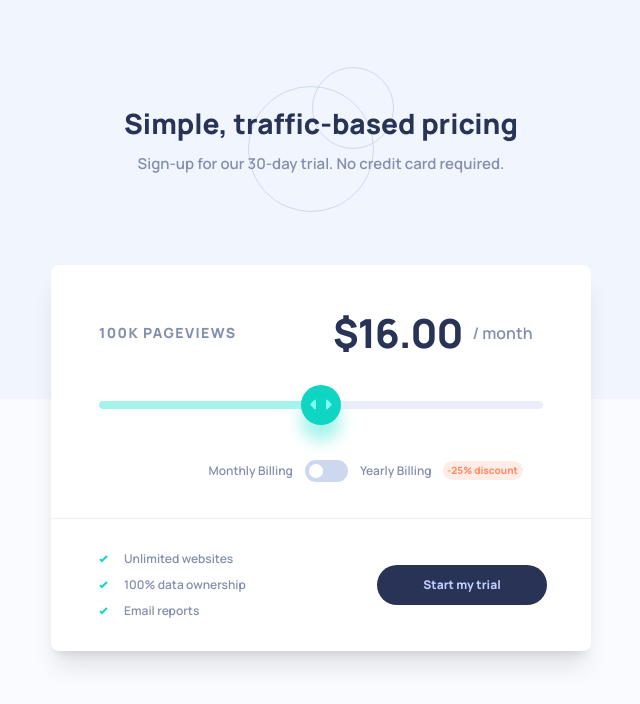
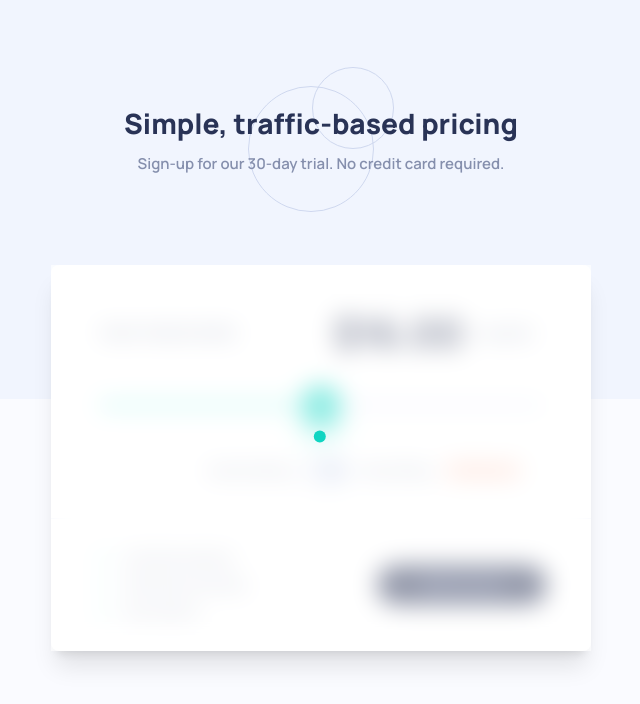
Before and after one commit to GrzywN/interactive-pricing-component-main, a React (Vite) app: page / in a window 1280 px wide. Both pictures are taken after a click on the button "Start my trial". Shown: the top 704 px of the page, without its empty margins (319-959 px from the left). Built offline with nearby package versions, Linux system fonts and the light colour scheme.

Commit message:
add framer-motion animations and loader

```diff
--- a/package.json
+++ b/package.json
@@ -14,6 +14,7 @@
     "eslint-config-prettier": "^8.5.0",
     "eslint-plugin-prettier": "^4.2.1",
     "eslint-plugin-tailwindcss": "^3.6.0",
+    "framer-motion": "^6.5.1",
     "prettier": "^2.7.1",
     "prop-types": "^15.8.1",
     "react": "^18.0.0",
--- a/src/components/Header.jsx
+++ b/src/components/Header.jsx
@@ -1,14 +1,26 @@
+import { motion } from "framer-motion";
+import { createOpacityVariants } from "../utils/animationVariants";
+
 function Header() {
+  const animationVariants = createOpacityVariants(3);
+
   return (
-    <header className="mt-[5.5625rem] mb-16 w-full text-center md:mb-[5.6875rem] md:mt-[6.5rem]">
-      <h1 className="mb-2 text-DarkDesaturatedBlue md:mb-3">
+    <motion.header
+      initial="initial"
+      animate="animate"
+      className="mt-[5.5625rem] mb-16 w-full text-center md:mb-[5.6875rem] md:mt-[6.5rem]"
+    >
+      <motion.h1
+        className="mb-2 text-DarkDesaturatedBlue md:mb-3"
+        variants={animationVariants[0]}
+      >
         Simple, traffic-based pricing
-      </h1>
-      <p className="text-GrayishBlue">
+      </motion.h1>
+      <motion.p className="text-GrayishBlue" variants={animationVariants[1]}>
         Sign-up for our 30-day trial.
         <br /> No credit card required.
-      </p>
-    </header>
+      </motion.p>
+    </motion.header>
   );
 }
 
--- /dev/null
+++ b/src/components/Loader.jsx
@@ -0,0 +1,45 @@
+import { motion } from "framer-motion";
+import PropTypes from "prop-types";
+
+const loaderVariants = {
+  animate: {
+    x: [-20, 20],
+    y: [0, -30],
+    transition: {
+      x: {
+        repeatType: "reverse",
+        repeat: Infinity,
+        duration: 0.5,
+      },
+      y: {
+        repeatType: "reverse",
+        repeat: Infinity,
+        duration: 0.25,
+        ease: "easeInOut",
+      },
+    },
+  },
+};
+
+function Loader({ onClick }) {
+  return (
+    <motion.button
+      type="button"
+      onClick={onClick}
+      className="absolute top-0 h-full w-full cursor-default bg-[rgba(255,255,255,0.5)] backdrop-blur-md"
+      exit={{ opacity: 0 }}
+    >
+      <motion.div
+        className="absolute top-1/2 left-1/2 h-3 w-3 -translate-x-1/2 -translate-y-1/2 rounded-full bg-StrongCyan"
+        animate="animate"
+        variants={loaderVariants}
+      />
+    </motion.button>
+  );
+}
+
+Loader.propTypes = {
+  onClick: PropTypes.func.isRequired,
+};
+
+export default Loader;
--- a/src/components/Pricing/Button.jsx
+++ b/src/components/Pricing/Button.jsx
@@ -1,9 +1,10 @@
 import PropTypes from "prop-types";
 
-function Button({ children }) {
+function Button({ children, onClick }) {
   return (
     <button
       type="button"
+      onClick={onClick}
       className="h-10 w-full max-w-[10.625rem] rounded-full bg-DarkDesaturatedBlue text-PaleBlue transition-colors duration-200 hover:text-White"
     >
       {children}
@@ -13,6 +14,7 @@ function Button({ children }) {
 
 Button.propTypes = {
   children: PropTypes.node.isRequired,
+  onClick: PropTypes.func.isRequired,
 };
 
 export default Button;
--- a/src/components/Pricing/Card.jsx
+++ b/src/components/Pricing/Card.jsx
@@ -1,4 +1,5 @@
 import { useState } from "react";
+import { AnimatePresence, motion } from "framer-motion";
 import Button from "./Button";
 import CheckIcon from "./CheckIcon";
 import Divider from "./Divider";
@@ -7,8 +8,16 @@ import Slider from "./Slider";
 import PricePerMonth from "./PricePerMonth";
 import Billing from "./Billing";
 import PricingText from "./PricingText";
+import Loader from "../Loader";
+import { createOpacityVariants } from "../../utils/animationVariants";
 
 function Card() {
+  const [isLoading, setIsLoading] = useState(false);
+
+  const toggleLoading = () => {
+    setIsLoading((prevIsLoading) => !prevIsLoading);
+  };
+
   const [pricing, setPricing] = useState({
     value: 50,
     isYearly: false,
@@ -90,46 +99,78 @@ function Card() {
     setIsYearly(event.target.checked);
   };
 
+  const animationVariants = createOpacityVariants(7);
+
   return (
-    <div className="mx-auto max-w-[33.75rem] rounded-lg bg-White shadow-xl">
+    <motion.div
+      className="relative mx-auto max-w-[33.75rem] rounded-lg bg-White shadow-xl"
+      initial="initial"
+      animate="animate"
+    >
       <div className="flex flex-col items-center justify-center px-6 pt-[2.125rem] sm:grid sm:grid-cols-2 sm:grid-rows-3 sm:gap-6 sm:px-12 sm:pt-10">
-        <div className="mb-[1.5625rem] sm:order-[-2] sm:mb-0">
+        <motion.div
+          className="mb-[1.5625rem] sm:order-[-2] sm:mb-0"
+          variants={animationVariants[0]}
+        >
           <PageViews pageViews={pricing.pageviews} />
-        </div>
-        <div className="col-span-full">
+        </motion.div>
+        <motion.div className="col-span-full" variants={animationVariants[1]}>
           <Slider onChange={sliderChangeHandler} value={pricing.value} />
-        </div>
-        <div className="mb-[2.125rem] flex items-center sm:order-[-1] sm:mb-0">
+        </motion.div>
+        <motion.div
+          className="mb-[2.125rem] flex items-center sm:order-[-1] sm:mb-0"
+          variants={animationVariants[0]}
+        >
           <PricePerMonth
             currentPrice={`$${(pricing.isYearly
               ? (pricing.price / 100) * 75
               : pricing.price
             ).toFixed(2)}`}
           />
-        </div>
-        <div className="relative col-span-full mx-auto mb-[2.375rem] flex w-[14.0625rem] items-center gap-3 sm:mt-[-2.5rem] sm:mb-0">
+        </motion.div>
+        <motion.div
+          className="relative col-span-full mx-auto mb-[2.375rem] flex w-[14.0625rem] items-center gap-3 sm:mt-[-2.5rem] sm:mb-0"
+          variants={animationVariants[2]}
+        >
           <Billing onChange={handleSwitchChange} isYearly={pricing.isYearly} />
-        </div>
+        </motion.div>
       </div>
       <Divider />
       <div className="flex flex-col items-center justify-between gap-8 pt-6 pb-8 sm:flex-row sm:pl-12 sm:pr-11 sm:pt-8">
         <ul className="grid gap-[0.625rem]">
-          <li className="flex items-center gap-4">
+          <motion.li
+            className="flex items-center gap-4"
+            variants={animationVariants[3]}
+          >
             <CheckIcon />
             <PricingText>Unlimited websites</PricingText>
-          </li>
-          <li className="flex items-center gap-4">
+          </motion.li>
+          <motion.li
+            className="flex items-center gap-4"
+            variants={animationVariants[4]}
+          >
             <CheckIcon />
             <PricingText>100% data ownership</PricingText>
-          </li>
-          <li className="flex items-center gap-4">
+          </motion.li>
+          <motion.li
+            className="flex items-center gap-4"
+            variants={animationVariants[5]}
+          >
             <CheckIcon />
             <PricingText>Email reports</PricingText>
-          </li>
+          </motion.li>
         </ul>
-        <Button>Start my trial</Button>
+        <motion.div
+          className="w-full max-w-[10.625rem]"
+          variants={animationVariants[6]}
+        >
+          <Button onClick={toggleLoading}>Start my trial</Button>
+        </motion.div>
       </div>
-    </div>
+      <AnimatePresence>
+        {isLoading && <Loader onClick={toggleLoading} />}
+      </AnimatePresence>
+    </motion.div>
   );
 }
 
--- /dev/null
+++ b/src/utils/animationVariants.js
@@ -0,0 +1,18 @@
+/* eslint-disable import/prefer-default-export */
+
+export const createOpacityVariants = (number = 1) => {
+  const variants = [];
+  for (let i = 0; i < number; i += 1) {
+    variants.push({
+      initial: { opacity: 0 },
+      animate: {
+        opacity: 1,
+        transition: {
+          duration: 1,
+          delay: i * 0.25 + 0.5,
+        },
+      },
+    });
+  }
+  return variants;
+};
```
Also changed, not shown: 2 other files (tests, documents, lock files or other folders).
